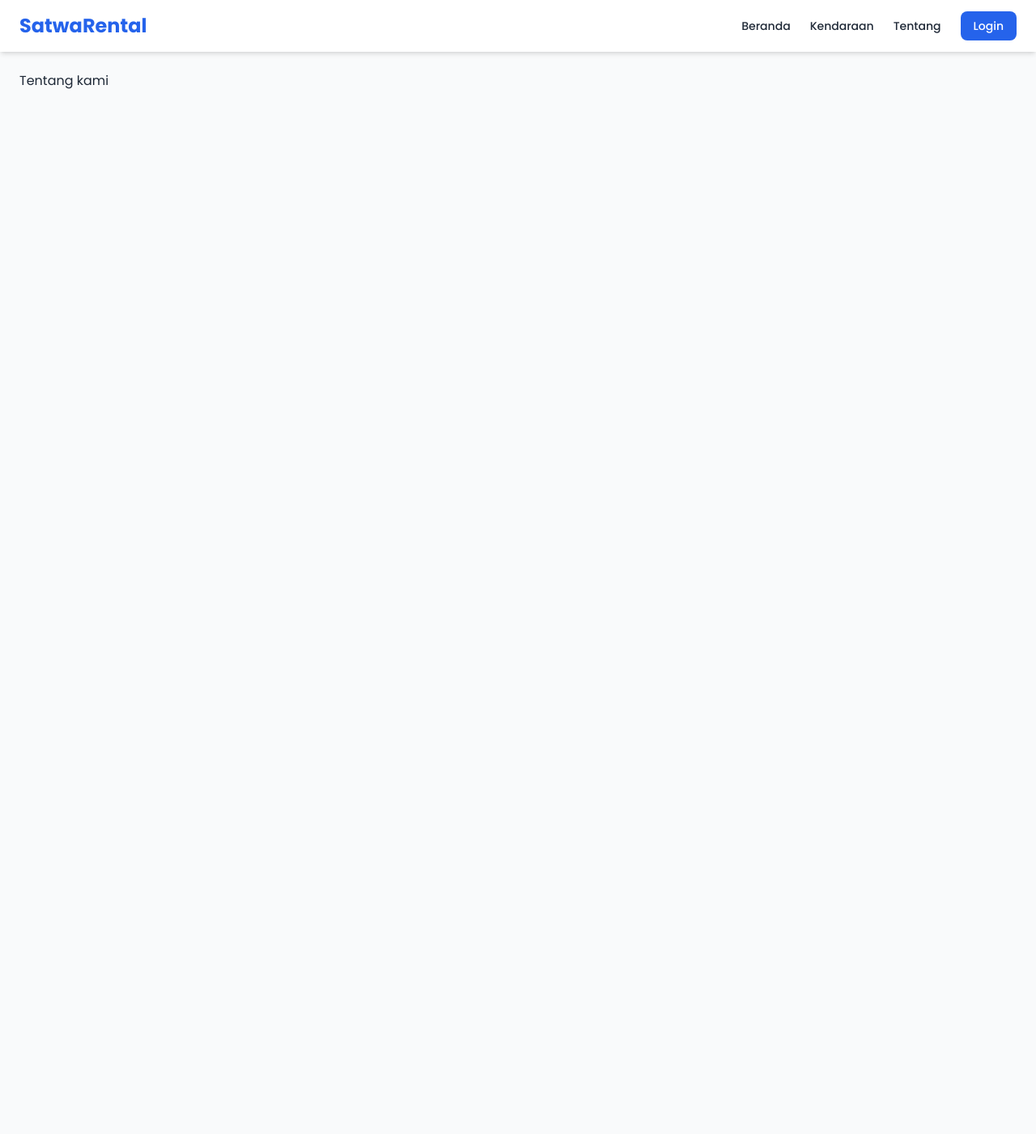
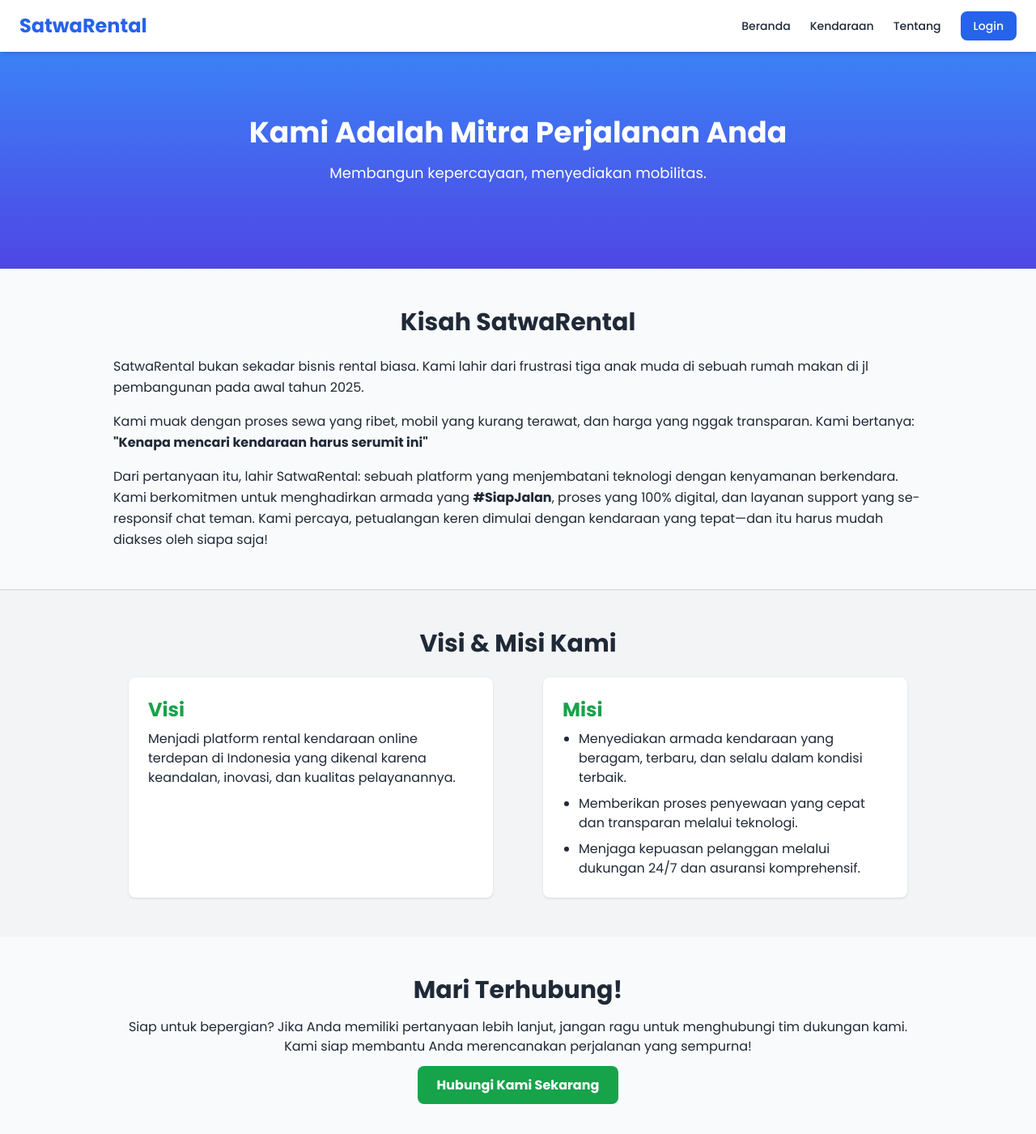
Before and after one commit to affanjr07/SatwaRental, a React (Vite) app in the folder satwa-rental-client/: page /about in a window 1280 px wide. Shown: the whole page at 81% size. Before the commit the page ends 800 px from the top, so only its background shows below. Built offline with nearby package versions, Linux system fonts and the light colour scheme.

Commit message:
Update halaman tentang

```diff
--- a/satwa-rental-client/src/App.jsx
+++ b/satwa-rental-client/src/App.jsx
@@ -4,6 +4,7 @@ import Home from "./pages/Home";
 import Vehicles from "./pages/Vehicles";
 import Login from "./pages/Login";
 import Admin from "./pages/Admin";
+import About from "./pages/About";
 import Nav from "./components/Nav";
 import { AuthProvider } from "./context/AuthContext";
 
@@ -18,7 +19,7 @@ export default function App() {
           <Route path="/login" element={<Login />} />
           <Route path="/admin" element={<Admin />} />
           <Route path="/booking" element={<div className="p-6">Booking Page</div>} />
-          <Route path="/about" element={<div className="p-6">Tentang kami</div>} />
+          <Route path="/about" element={<About/>} />
         </Routes>
       </BrowserRouter>
     </AuthProvider>
--- a/satwa-rental-client/src/pages/About.jsx
+++ b/satwa-rental-client/src/pages/About.jsx
@@ -0,0 +1,87 @@
+import React from "react";
+import { Link } from "react-router-dom";
+
+export default function Home() {
+  return (
+    <div className="bg-gray-50 text-gray-800">
+
+      {/* HERO */}
+      <section className="bg-gradient-to-r from-blue-500 to-indigo-600 text-white py-20 text-center">
+        <div className="w-[90%] max-w-[1000px] mx-auto">
+          <h1 className="text-4xl font-bold mb-4">Kami Adalah Mitra Perjalanan Anda</h1>
+          <p className="text-lg mb-6">Membangun kepercayaan, menyediakan mobilitas.</p>
+        </div>
+      </section>
+
+      {/* KISAH SATWARENTAL */}
+      <section className="py-12 border-b border-gray-300 text-center">
+        <div className="w-[90%] max-w-[1000px] mx-auto text-left">
+          <h2 className="text-3xl font-bold mb-6 text-center">Kisah SatwaRental</h2>
+
+          <div className="leading-relaxed text-[16px] space-y-4">
+            <p>
+              SatwaRental bukan sekadar bisnis rental biasa. Kami lahir dari frustrasi tiga anak muda di sebuah rumah makan di jl pembangunan pada awal tahun 2025.
+            </p>
+            <p>
+              Kami muak dengan proses sewa yang ribet, mobil yang kurang terawat, dan harga yang nggak transparan. Kami bertanya:
+              <strong> "Kenapa mencari kendaraan harus serumit ini"</strong>
+            </p>
+            <p>
+              Dari pertanyaan itu, lahir SatwaRental: sebuah platform yang menjembatani teknologi dengan kenyamanan berkendara.
+              Kami berkomitmen untuk menghadirkan armada yang <strong>#SiapJalan</strong>, proses yang 100% digital, dan layanan support
+              yang se-responsif chat teman. Kami percaya, petualangan keren dimulai dengan kendaraan yang tepat—dan itu harus mudah diakses oleh siapa saja!
+            </p>
+          </div>
+        </div>
+      </section>
+
+      {/* VISI MISI */}
+      <section className="py-12 bg-gray-100">
+        <div className="w-[90%] max-w-[1000px] mx-auto">
+          <h2 className="text-3xl font-bold mb-6 text-center">Visi & Misi Kami</h2>
+
+          <div className="flex justify-around flex-wrap gap-6 mt-6">
+            {/* Visi */}
+            <div className="bg-white p-6 rounded-lg shadow w-[45%] min-w-[280px]">
+              <h4 className="text-2xl font-bold text-green-600 mb-2">Visi</h4>
+              <p>
+                Menjadi platform rental kendaraan online terdepan di Indonesia yang dikenal karena keandalan, inovasi, dan kualitas pelayanannya.
+              </p>
+            </div>
+
+            {/* Misi */}
+            <div className="bg-white p-6 rounded-lg shadow w-[45%] min-w-[280px]">
+              <h4 className="text-2xl font-bold text-green-600 mb-2">Misi</h4>
+              <ul className="list-disc ml-5 space-y-2">
+                <li>Menyediakan armada kendaraan yang beragam, terbaru, dan selalu dalam kondisi terbaik.</li>
+                <li>Memberikan proses penyewaan yang cepat dan transparan melalui teknologi.</li>
+                <li>Menjaga kepuasan pelanggan melalui dukungan 24/7 dan asuransi komprehensif.</li>
+              </ul>
+            </div>
+          </div>
+        </div>
+      </section>
+
+      {/* HUBUNGI KAMI */}
+      <section className="py-12 text-center">
+        <div className="w-[90%] max-w-[1000px] mx-auto">
+          <h2 className="text-3xl font-bold mb-4">Mari Terhubung!</h2>
+          <p className="mb-6">
+            Siap untuk bepergian? Jika Anda memiliki pertanyaan lebih lanjut, jangan ragu untuk menghubungi tim dukungan kami.
+            Kami siap membantu Anda merencanakan perjalanan yang sempurna!
+          </p>
+
+          <a
+            href="https://wa.me/6282166919100"
+            target="_blank"
+            rel="noopener noreferrer"
+            className="bg-green-600 text-white px-6 py-3 rounded-lg font-bold hover:bg-green-700 transition"
+          >
+            Hubungi Kami Sekarang
+          </a>
+        </div>
+      </section>
+
+    </div>
+  );
+}
```
